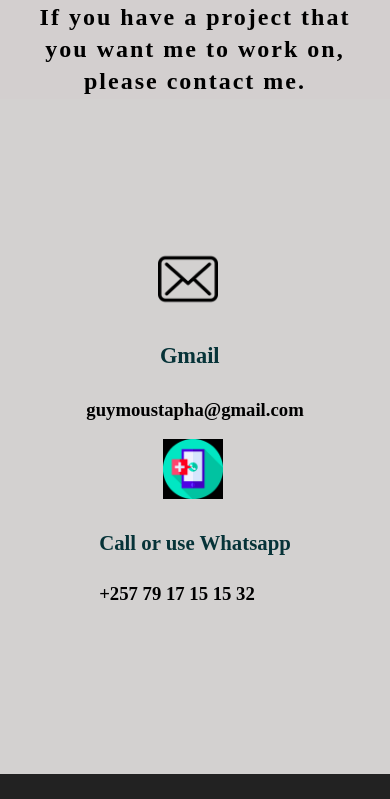
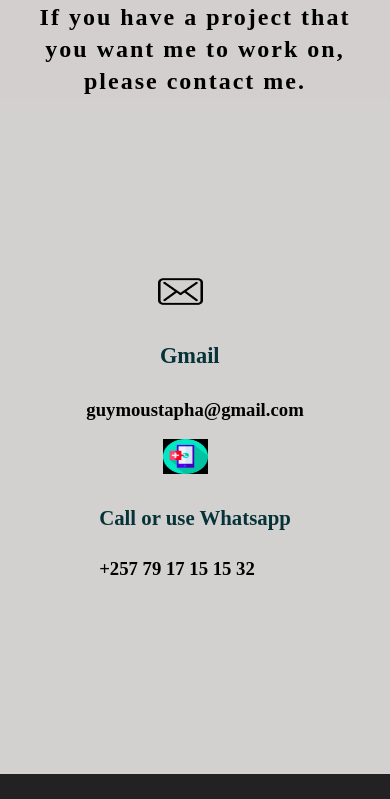
Before and after one commit to Guy-Gustave/portefeuille, a PHP site: page / in a window 390 px wide; the page is wider, and only the part inside the window is pictured. Shown: the part 2255-3054 px from the top of that part. Run offline with PHP 8.4, Linux system fonts and the light colour scheme.

Commit message:
change some styling errors

```diff
--- a/assets/css/style.css
+++ b/assets/css/style.css
@@ -725,6 +725,11 @@ footer a img {
     display: none;
   }
 
+  .ecrire img {
+    width: 45px;
+    height: 35px;
+  }
+
   footer h1 {
     font-size: 2rem;
     color: #9e8f8f;
```
